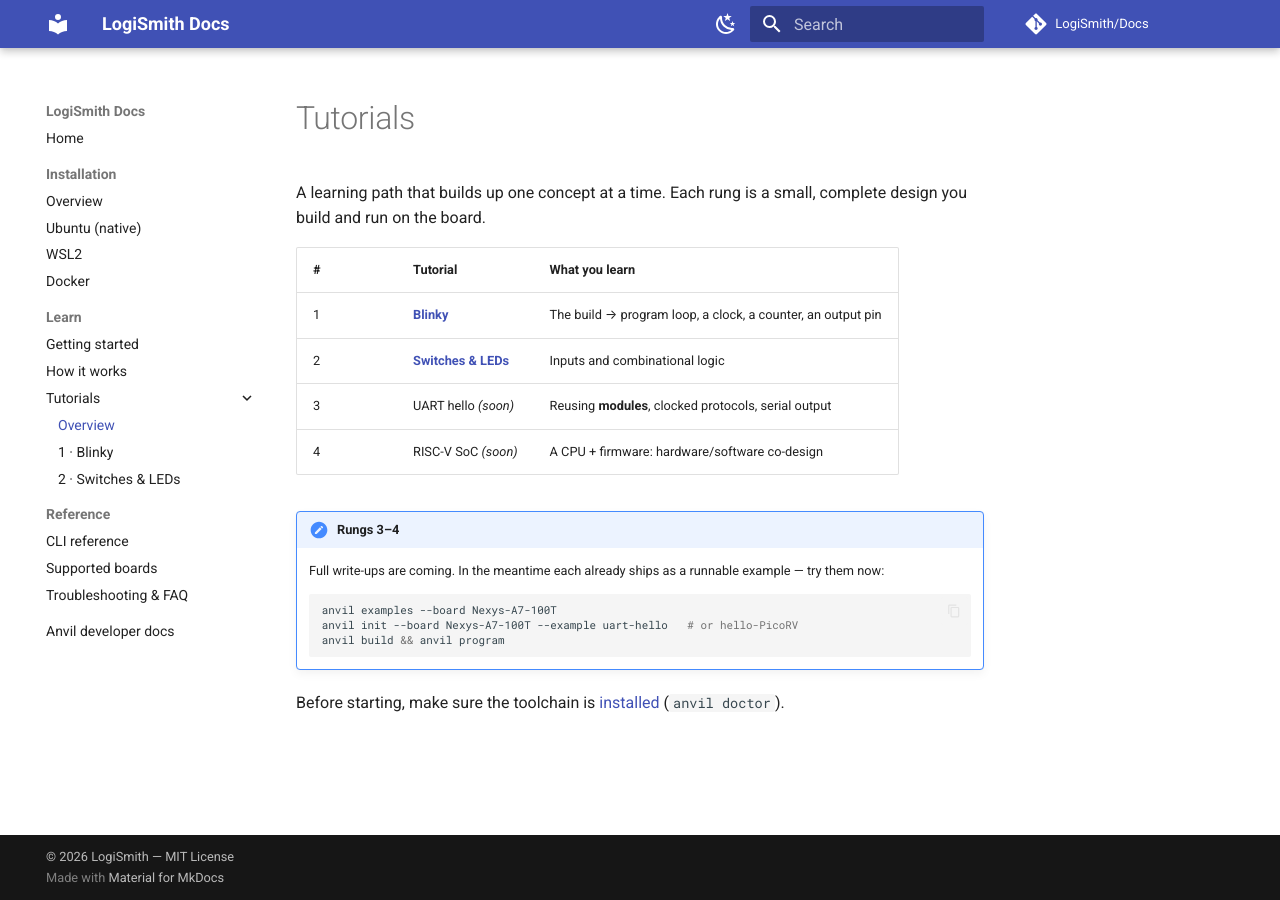
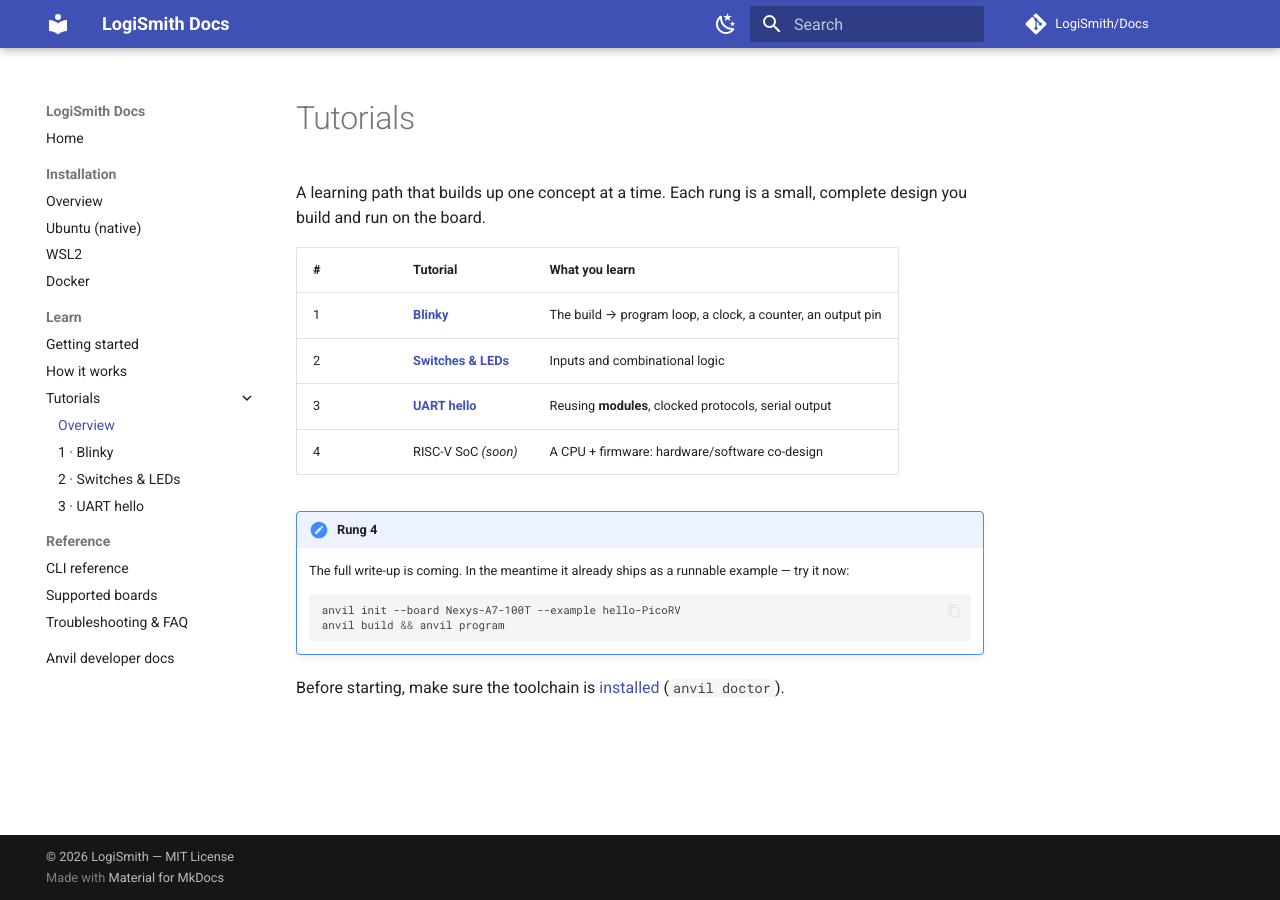
Before and after one commit to LogiSmith/Docs, an MkDocs documentation site: the page built from docs/tutorials/index.md, in a window 1280 px wide. Built offline with MkDocs 1.6.1 and Material for MkDocs 9.7.7, drawn with Linux system fonts in a browser that asks for light colours; comment, search, counter and statistics services are not loaded.

Commit message:
docs: add UART hello tutorial (module system + serial)

````diff
--- a/docs/tutorials/index.md
+++ b/docs/tutorials/index.md
@@ -7,16 +7,15 @@ complete design you build and run on the board.
 |---|----------|----------------|
 | 1 | **[Blinky](blinky.md)** | The build → program loop, a clock, a counter, an output pin |
 | 2 | **[Switches & LEDs](switches-leds.md)** | Inputs and combinational logic |
-| 3 | UART hello *(soon)* | Reusing **modules**, clocked protocols, serial output |
+| 3 | **[UART hello](uart-hello.md)** | Reusing **modules**, clocked protocols, serial output |
 | 4 | RISC-V SoC *(soon)* | A CPU + firmware: hardware/software co-design |
 
-!!! note "Rungs 3–4"
-    Full write-ups are coming. In the meantime each already ships as a runnable
-    example — try them now:
+!!! note "Rung 4"
+    The full write-up is coming. In the meantime it already ships as a runnable
+    example — try it now:
 
     ```bash
-    anvil examples --board Nexys-A7-100T
-    anvil init --board Nexys-A7-100T --example uart-hello   # or hello-PicoRV
+    anvil init --board Nexys-A7-100T --example hello-PicoRV
     anvil build && anvil program
     ```
 
--- a/mkdocs.yml
+++ b/mkdocs.yml
@@ -67,6 +67,7 @@ nav:
           - Overview: tutorials/index.md
           - 1 · Blinky: tutorials/blinky.md
           - 2 · Switches & LEDs: tutorials/switches-leds.md
+          - 3 · UART hello: tutorials/uart-hello.md
   - Reference:
       - CLI reference: cli.md
       - Supported boards: supported-boards.md
````
Also changed, not shown: docs/tutorials/uart-hello.md (added, +132 -0 lines).
